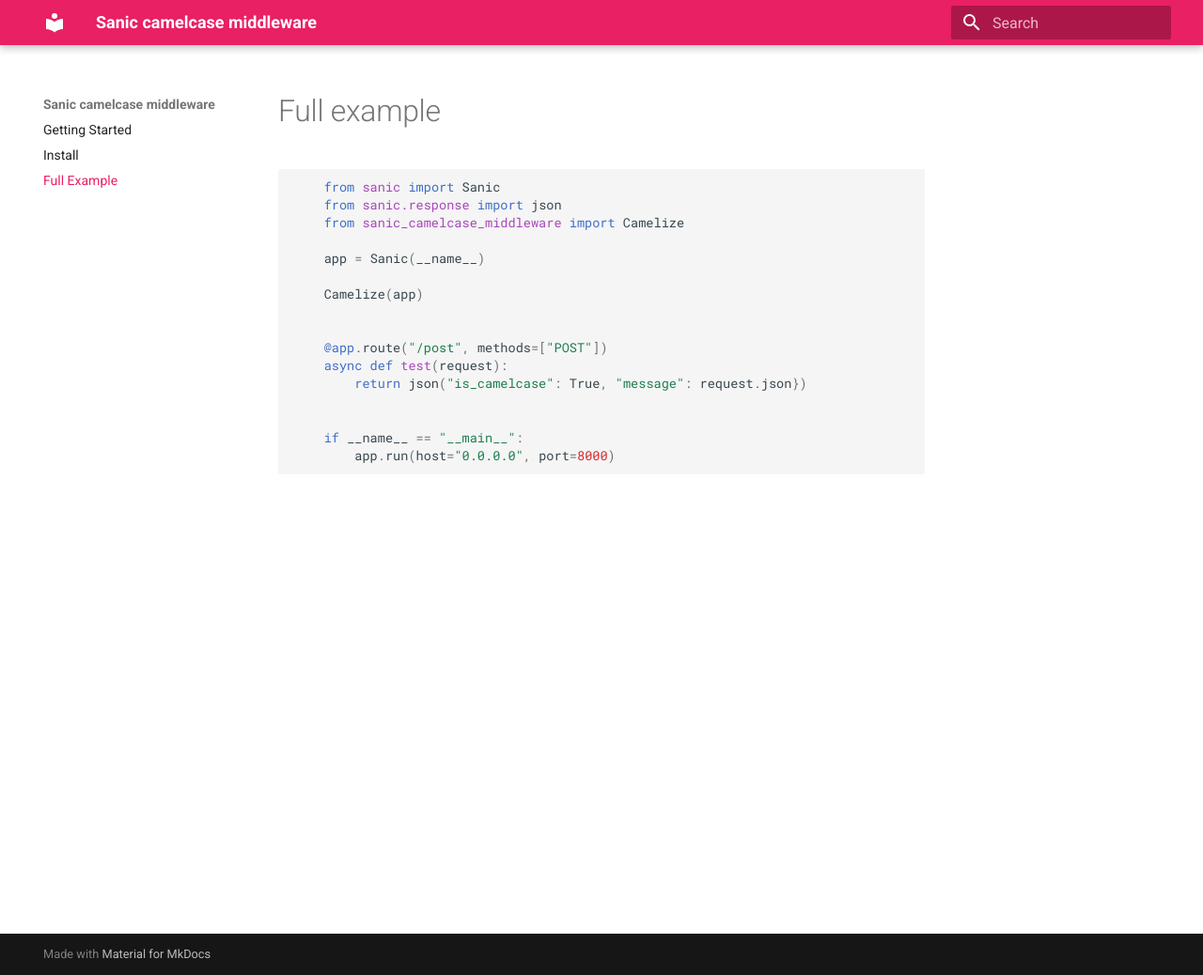
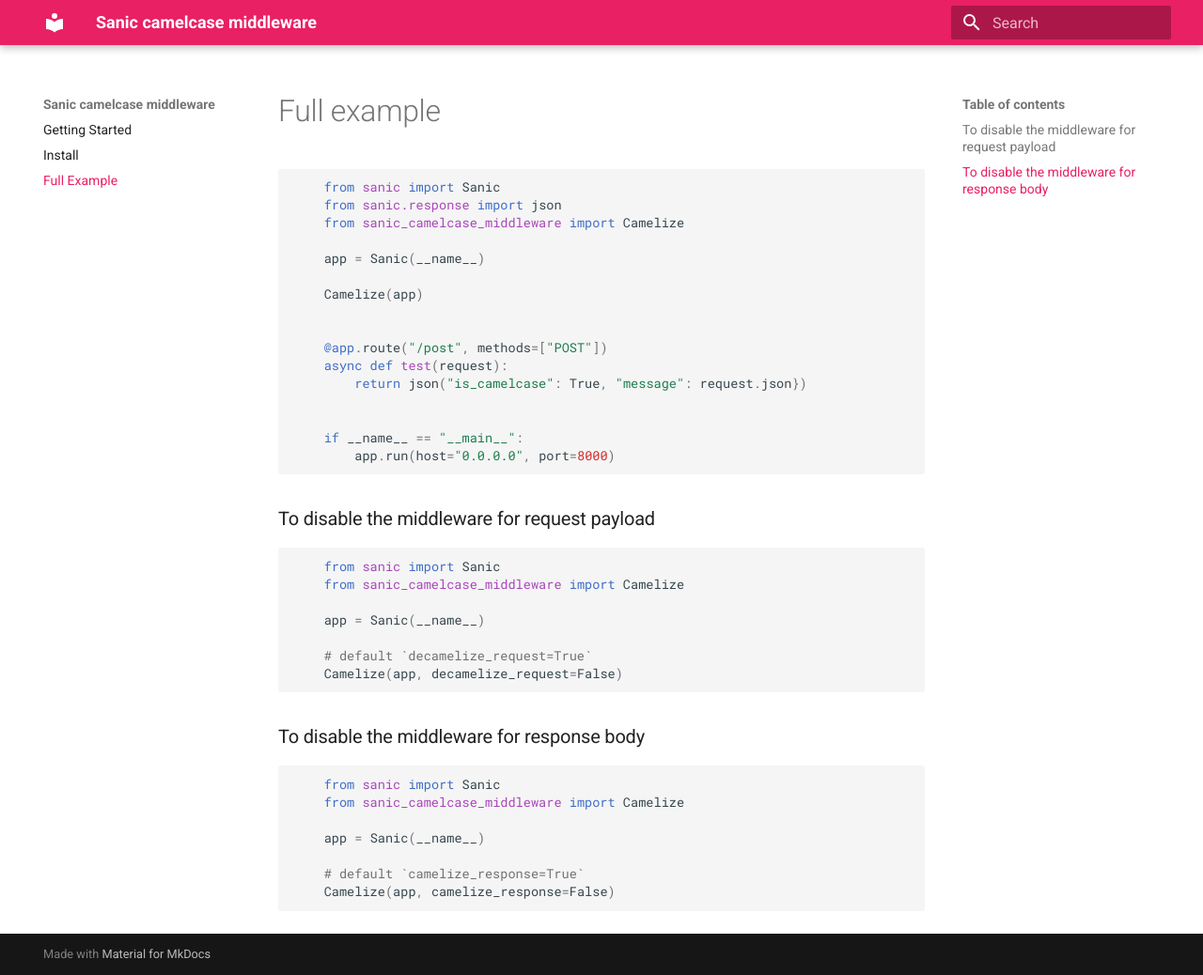
Before and after one commit to nf1s/sanic-camelcase-middleware, an MkDocs documentation site: the page built from docs/example.md, in a window 1280 px wide and 1038 px high. Shown: the whole window at 94% size. Built offline with MkDocs 1.6.1 and Material for MkDocs 9.7.7, drawn with Linux system fonts in a browser that asks for light colours.

Commit message:
adds options to stop middleware

````diff
--- a/docs/example.md
+++ b/docs/example.md
@@ -18,3 +18,29 @@
     if __name__ == "__main__":
         app.run(host="0.0.0.0", port=8000)
 ```
+
+### To disable the middleware for request payload
+
+```python
+    from sanic import Sanic
+    from sanic_camelcase_middleware import Camelize
+
+    app = Sanic(__name__)
+
+    # default `decamelize_request=True`
+    Camelize(app, decamelize_request=False)
+
+```
+
+### To disable the middleware for response body
+
+```python
+    from sanic import Sanic
+    from sanic_camelcase_middleware import Camelize
+
+    app = Sanic(__name__)
+
+    # default `camelize_response=True`
+    Camelize(app, camelize_response=False)
+
+```
````
Also changed, not shown: README.md (+26 -0 lines), sanic_camelcase_middleware/__init__.py (+19 -9 lines).
